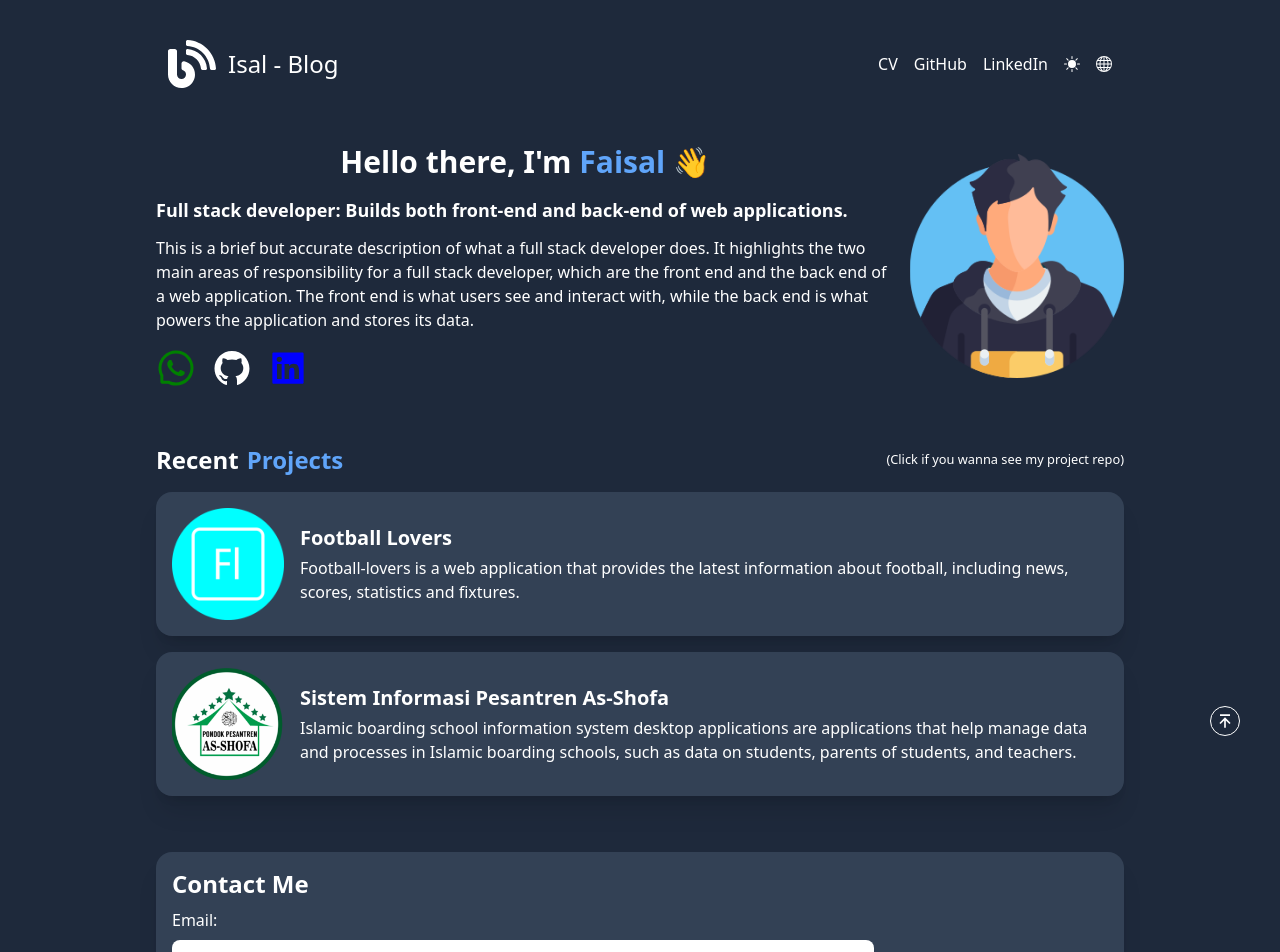
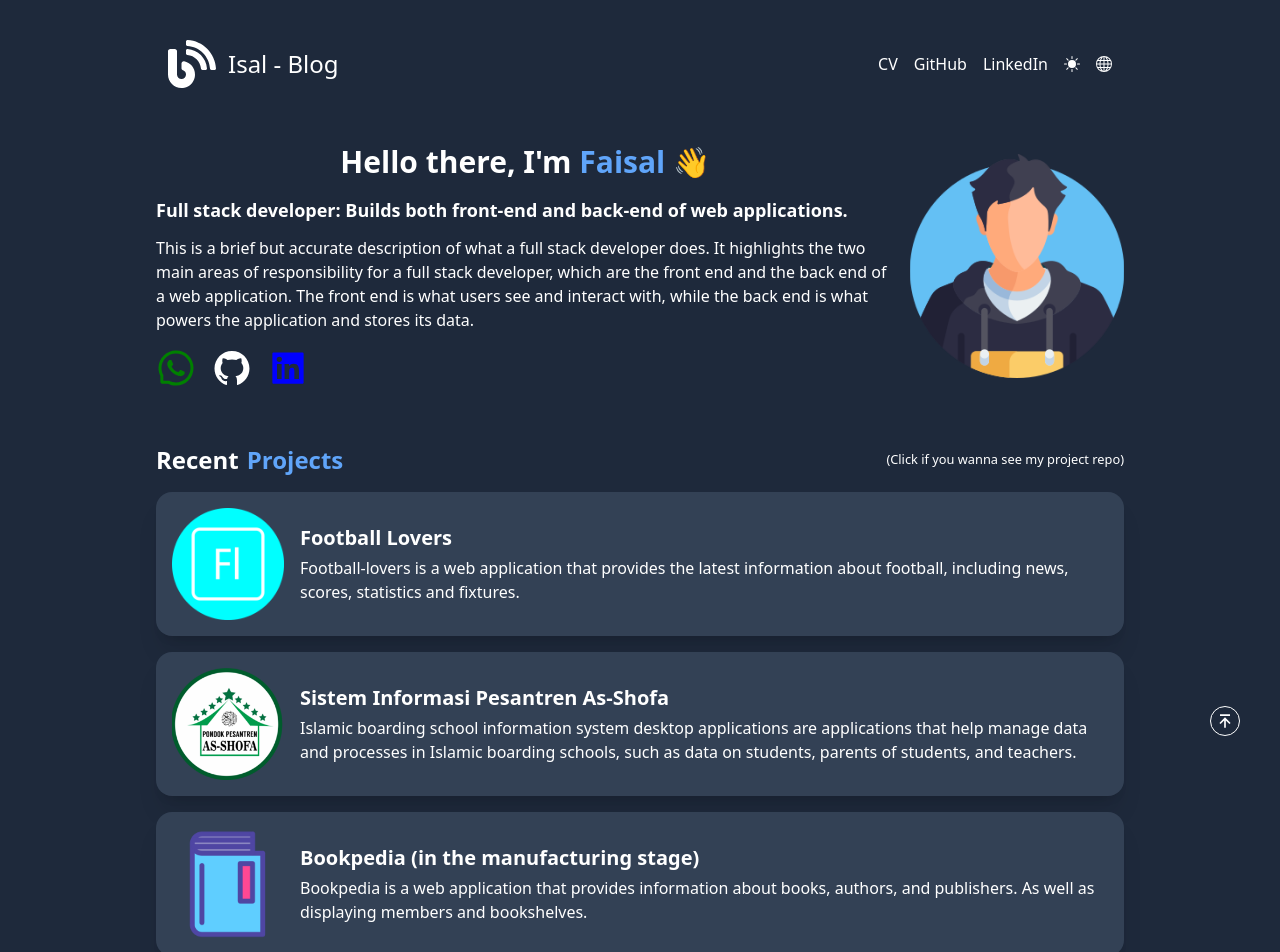
Before and after one commit to Isal-man/portofolio-isal, a React (Vite) app: page / in a window 1280 px wide. Shown: the top 952 px of the page. Built offline with nearby package versions, Linux system fonts and the light colour scheme.

Commit message:
update project

```diff
--- a/src/pages/Home.jsx
+++ b/src/pages/Home.jsx
@@ -15,7 +15,7 @@ import { useContext } from "react";
 import { ThemeContext, translate } from "../App";
 
 const Home = () => {
-  const [projects, setProjects] = useState([
+  const projects = [
     {
       id: 1,
       name: "Football Lovers",
@@ -28,10 +28,19 @@ const Home = () => {
       id: 2,
       name: "Sistem Informasi Pesantren As-Shofa",
       icon: "/pesantren.png",
-      description: "Islamic boarding school information system desktop applications are applications that help manage data and processes in Islamic boarding schools, such as data on students, parents of students, and teachers.",
+      description:
+        "Islamic boarding school information system desktop applications are applications that help manage data and processes in Islamic boarding schools, such as data on students, parents of students, and teachers.",
       link: "https://github.com/Isal-man/sistem-informasi-pesantren",
     },
-  ]);
+    {
+      id: 3,
+      name: "Bookpedia (in the manufacturing stage)",
+      icon: "/logo-library.png",
+      description:
+        "Bookpedia is a web application that provides information about books, authors, and publishers. As well as displaying members and bookshelves.",
+      link: "",
+    },
+  ];
   const [mail, setMail] = useState("");
   const [textMail, setTextMail] = useState("");
   const { language } = useContext(ThemeContext);
@@ -40,7 +49,10 @@ const Home = () => {
     <main className="flex flex-col gap-14">
       <div className="flex flex-col gap-4 md:flex-row md:items-center md:justify-between">
         <div className="flex flex-col gap-4 md:w-4/5">
-            <h1 className="font-bold text-3xl text-center">{translate[language].hello} <span className="text-blue-400">Faisal 👋</span></h1>
+          <h1 className="font-bold text-3xl text-center">
+            {translate[language].hello}{" "}
+            <span className="text-blue-400">Faisal 👋</span>
+          </h1>
           <div className="flex flex-col gap-3">
             <h1 className="font-bold text-lg">
               Full stack developer: Builds both front-end and back-end of web
@@ -111,7 +123,7 @@ const Home = () => {
             />
           </label>
           <label>
-          {translate[language].letter}:
+            {translate[language].letter}:
             <textarea
               cols="2"
               rows="2"
@@ -129,7 +141,7 @@ const Home = () => {
               {translate[language].cancel}
             </button>
             <button className="bg-green-500 border border-green-500 p-2 rounded-lg hover:bg-transparent hover:cursor-pointer hover:border">
-            {translate[language].send}
+              {translate[language].send}
             </button>
           </div>
         </form>
```
